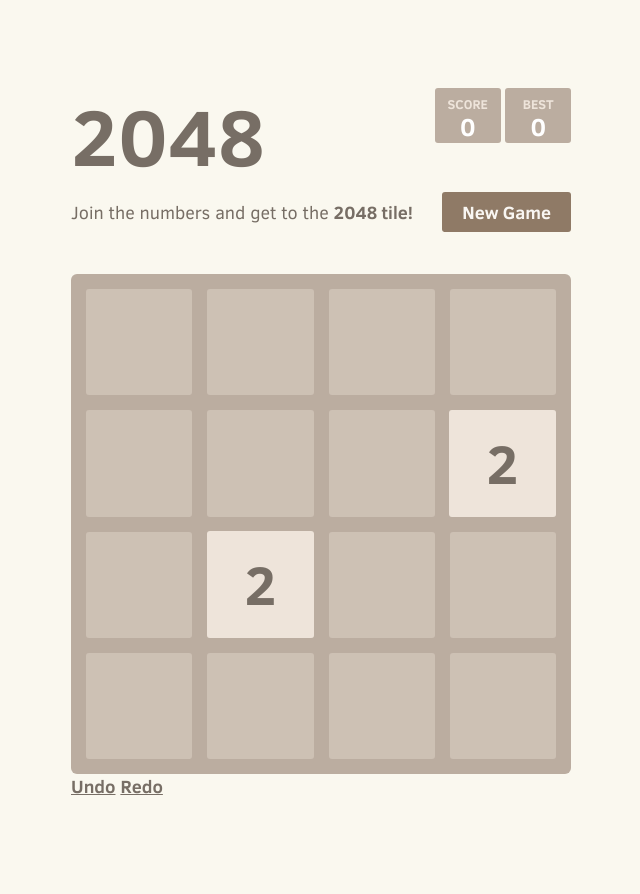
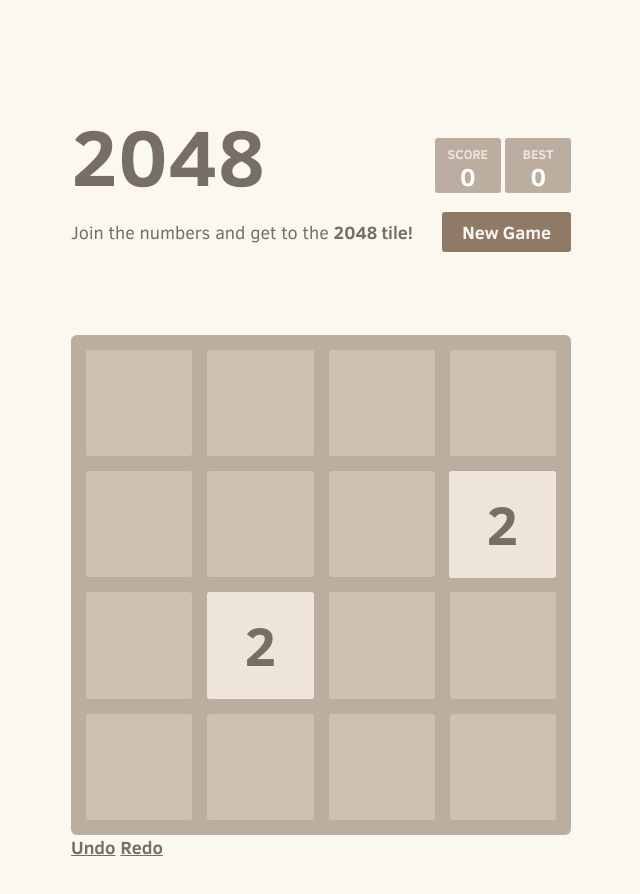
Before and after one commit to Shai-E/Game2048JS, a plain HTML site: page index.html in a window 1280 px wide. Shown: the whole page, without its empty margins (319-959 px from the left). Drawn offline with Linux system fonts and the light colour scheme.

Commit message:
second commit

```diff
--- a/index.html
+++ b/index.html
@@ -18,6 +18,8 @@
 </head>
 <body>
   <div class="container">
+    <div class="upper-section">
+
       <div class="heading">
         <h1 class="title">2048</h1>
         <div class="scores-container">
@@ -30,6 +32,9 @@
         <p class="game-intro">Join the numbers and get to the <strong>2048 tile!</strong></p>
         <a class="restart-button">New Game</a>
       </div>
+    </div>
+
+    <div class="down-section">
 
       <div class="game-container">
         <div class="game-message">
@@ -73,6 +78,7 @@
       </div>
       <a class="undo-button">Undo</a>
       <a class="redo-button">Redo</a>
+    </div>
 
     <!-- <p class="game-explanation">
       <strong class="important">How to play:</strong> Use your <strong>arrow keys</strong> to move the tiles. When two tiles with the same number touch, they <strong>merge into one!</strong>
--- a/style/main.css
+++ b/style/main.css
@@ -10,10 +10,39 @@
 body {
   margin: 80px 0; }
 
-.heading:after {
+.upper-section {
+  width: 100%;
+  display: flex;
+  flex-direction: column;
+  justify-self: flex-start;
+  /* background-color: #3c3a32; */
+}
+.down-section {
+
+}
+
+.heading{
+  display: flex;
+  align-items: baseline;
+  justify-content: space-between;
+  width: 100%;
+
+  /* flex-direction: column; */
+}
+
+
+
+.container {
+  height: 100vh;
+  display: flex;
+  flex-direction: column;
+  justify-content: space-around;
+}
+
+/* .heading:after {
   content: "";
   display: block;
-  clear: both; }
+  clear: both; } */
 
 h1.title {
   font-size: 80px;
```
Lines whose indentation alone changed are shown as unchanged.
